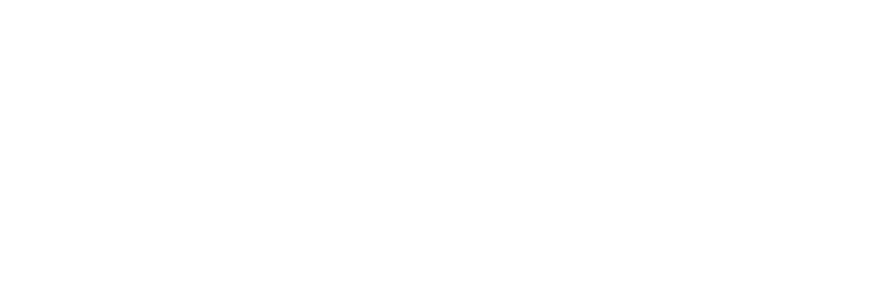
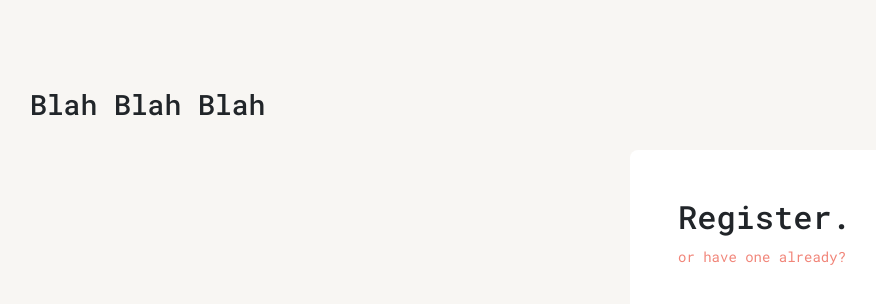
Before and after one commit to SubCoder1/Popcorn-web, a Vue app: page /auth/register in a window 1280 px wide. Before the commit this address had no page. Shown: the top 304 px of the page, without its empty margins (105-981 px from the left). Built offline with nearby package versions, Linux system fonts and the light colour scheme.

Commit message:
Added login and registration template

```diff
--- a/src/App.vue
+++ b/src/App.vue
@@ -1,17 +1,33 @@
-<!-- Root file of Popcorn-web which defines the root template of this Vue application -->
+<!-- Root file of Popcorn-web which defines the root template with top-level routing of this Vue application -->
 
 <template>
   <router-view />
 </template>
 
 <style lang="css">
-@import url("https://fonts.googleapis.com/css2?family=Roboto+Mono:wght@300&display=swap");
+@import url("https://fonts.googleapis.com/css2?family=Roboto+Mono:wght@300;400;500&display=swap");
+
+html,
+body {
+  height: 100%;
+  background-color: rgb(248 246 243);
+}
 
 #app {
   font-family: "Roboto Mono", monospace;
   -webkit-font-smoothing: antialiased;
   -moz-osx-font-smoothing: grayscale;
-  text-align: center;
-  color: #2c3e50;
+  color: rgba(32 39 44 1);
+  height: 100%;
+}
+
+a {
+  text-decoration: none;
+  font-size: 0.875rem;
+  color: rgb(241, 133, 121);
+}
+
+a:hover {
+  color: rgb(250, 71, 51);
 }
 </style>
--- /dev/null
+++ b/src/components/UserAuth.vue
@@ -0,0 +1,36 @@
+<template>
+  <div
+    class="login-component h-100 d-flex align-items-center justify-content-center"
+  >
+    <div class="page-info">
+      <h3>Blah Blah Blah</h3>
+    </div>
+    <div class="auth-form-container text-left p-5">
+      <router-view />
+    </div>
+  </div>
+</template>
+
+<script>
+// @ is an alias to /src
+//import UserLogin from "@/components/UserLogin.vue";
+
+export default {
+  name: "UserAuth",
+};
+</script>
+
+<!-- Add "scoped" attribute to limit CSS to this component only -->
+<style scoped lang="css">
+.page-info {
+  height: 625px;
+  width: 600px;
+}
+
+.auth-form-container {
+  height: 500px;
+  width: 410px;
+  background: white;
+  border-radius: 0.5rem;
+}
+</style>
--- a/src/components/UserLogin.vue
+++ b/src/components/UserLogin.vue
@@ -1,32 +1,12 @@
 <template>
-  <div class="hello">
-    <h1>{{ msg }}</h1>
+  <div class="login-form">
+    <h2>Login.</h2>
+    <router-link to="/auth/register">or create a new one?</router-link>
   </div>
 </template>
 
 <script>
 export default {
   name: "UserLogin",
-  props: {
-    msg: String,
-  },
 };
 </script>
-
-<!-- Add "scoped" attribute to limit CSS to this component only -->
-<style scoped lang="css">
-h3 {
-  margin: 40px 0 0;
-}
-ul {
-  list-style-type: none;
-  padding: 0;
-}
-li {
-  display: inline-block;
-  margin: 0 10px;
-}
-a {
-  color: #42b983;
-}
-</style>
--- /dev/null
+++ b/src/components/UserReg.vue
@@ -0,0 +1,12 @@
+<template>
+  <div class="reg-form">
+    <h2>Register.</h2>
+    <router-link to="/auth/login">or have one already?</router-link>
+  </div>
+</template>
+
+<script>
+export default {
+  name: "UserReg",
+};
+</script>
--- a/src/router/index.js
+++ b/src/router/index.js
@@ -1,13 +1,29 @@
 // Routes to all of the views in Popcorn are defined here. This is one of the root components in Popcorn-web.
 
 import { createRouter, createWebHistory } from "vue-router";
-import HomeView from "../views/HomeView.vue";
+import UserAuth from "../components/UserAuth.vue";
+import UserLogin from "../components/UserLogin.vue";
+import UserReg from "../components/UserReg.vue";
 
 const routes = [
   {
-    path: "/",
-    name: "home",
-    component: HomeView,
+    path: "/auth",
+    name: "auth",
+    component: UserAuth,
+    children: [
+      {
+        // UserLogin will be rendered inside UserAuth's <router-view>
+        // when /auth/login is matched
+        path: "login",
+        component: UserLogin,
+      },
+      {
+        // UserReg will be rendered inside UserAuth's <router-view>
+        // when /auth/register is matched
+        path: "register",
+        component: UserReg,
+      },
+    ],
   },
 ];
 
```
